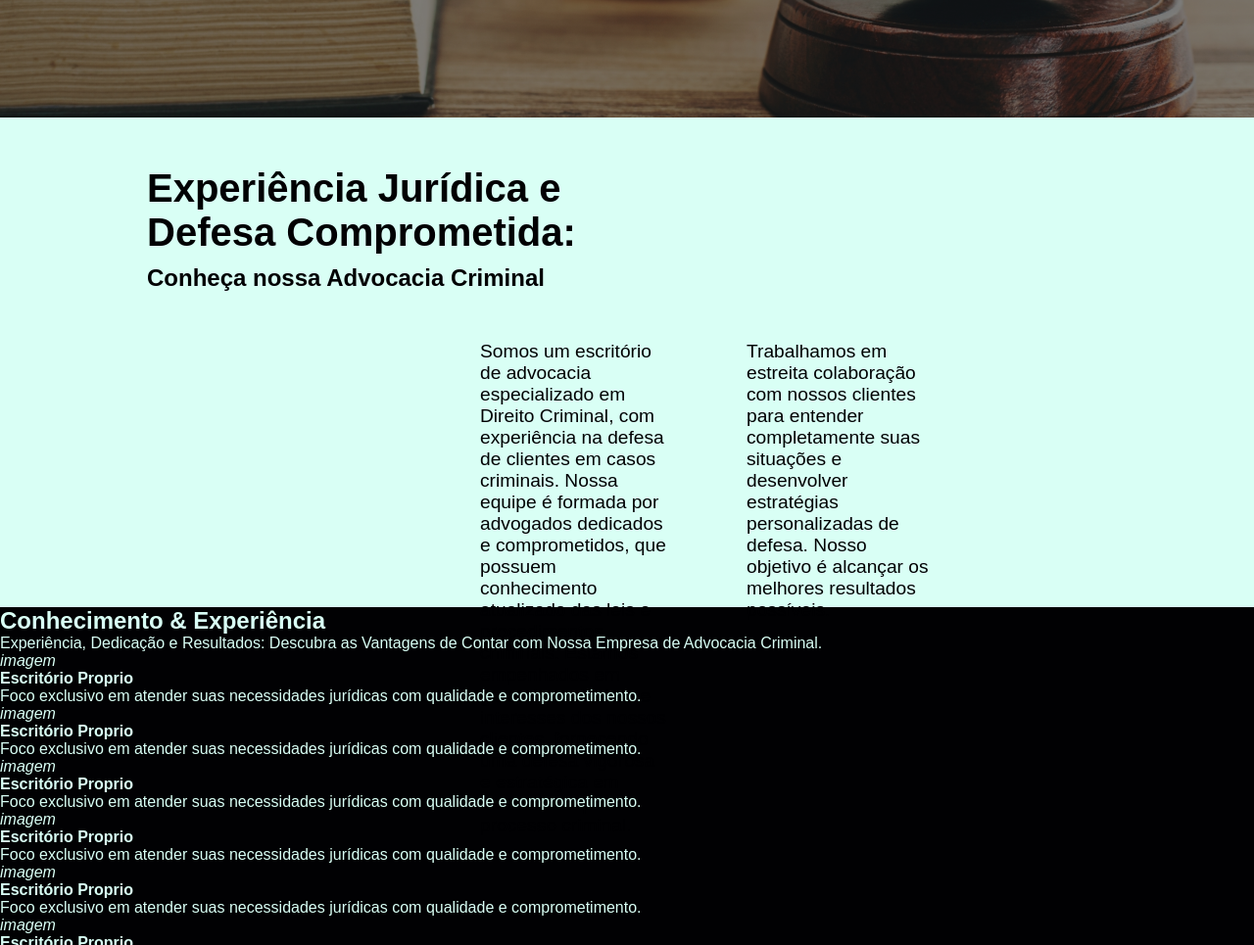
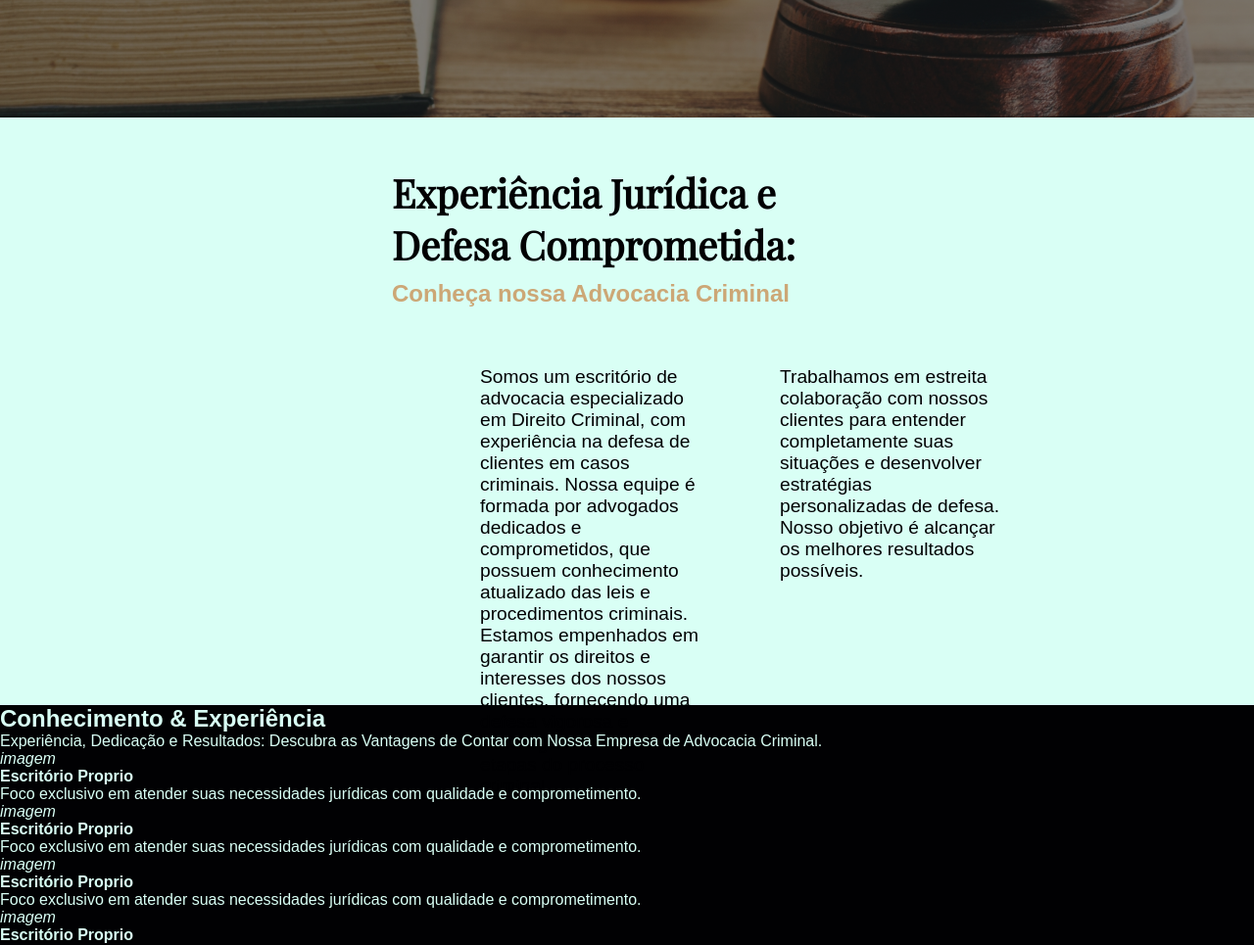
Before and after one commit to rafaelsantoslv/PAGE-LPAdvocacia, a plain HTML site: page index.html in a window 1280 px wide. Shown: the part 680-1645 px from the top of the page at 98% size. Drawn offline with nearby package versions, Linux system fonts and the light colour scheme; a web font is replaced by a local one.

Commit message:
Realizado os ajustes de cores e finalizado segunda seção

```diff
--- a/style.css
+++ b/style.css
@@ -129,7 +129,7 @@ nav ul li a:hover {
     z-index: 1;
 }
 
-.title-primary h2 {
+.title-primary h1 {
     padding: 15px;
     color: var(--cor-textos);
     font-size: 5rem;
@@ -146,8 +146,8 @@ nav ul li a:hover {
 .secundary {
     /* display: flex; */
     background-color: #D9FFF5;
-    height: 500px;
-    padding: 50px 150px 0 150px;
+    height: 600px;
+    padding: 50px 150px 50px 150px;
 }
 
 .secundary * {
@@ -155,8 +155,15 @@ nav ul li a:hover {
 }
 
 .title-secundary h2 {
-    padding-bottom: 10px;
+    padding: 0 0 10px 250px;
     font-size: 2.5rem;
+    font-family: 'Playfair Display', serif;
+}
+
+.title-secundary h1 {
+    padding: 0 0 10px 250px;
+    font-size: 1.5rem;
+    color: #CCA776;
 }
 
 .textgroup-secundary {
@@ -167,8 +174,9 @@ nav ul li a:hover {
 }
 
 .text-secundary {
-    width: 40%;
+    width: 45%;
     padding: 40px;
+
 }
 
 .text-secundary p {
```
